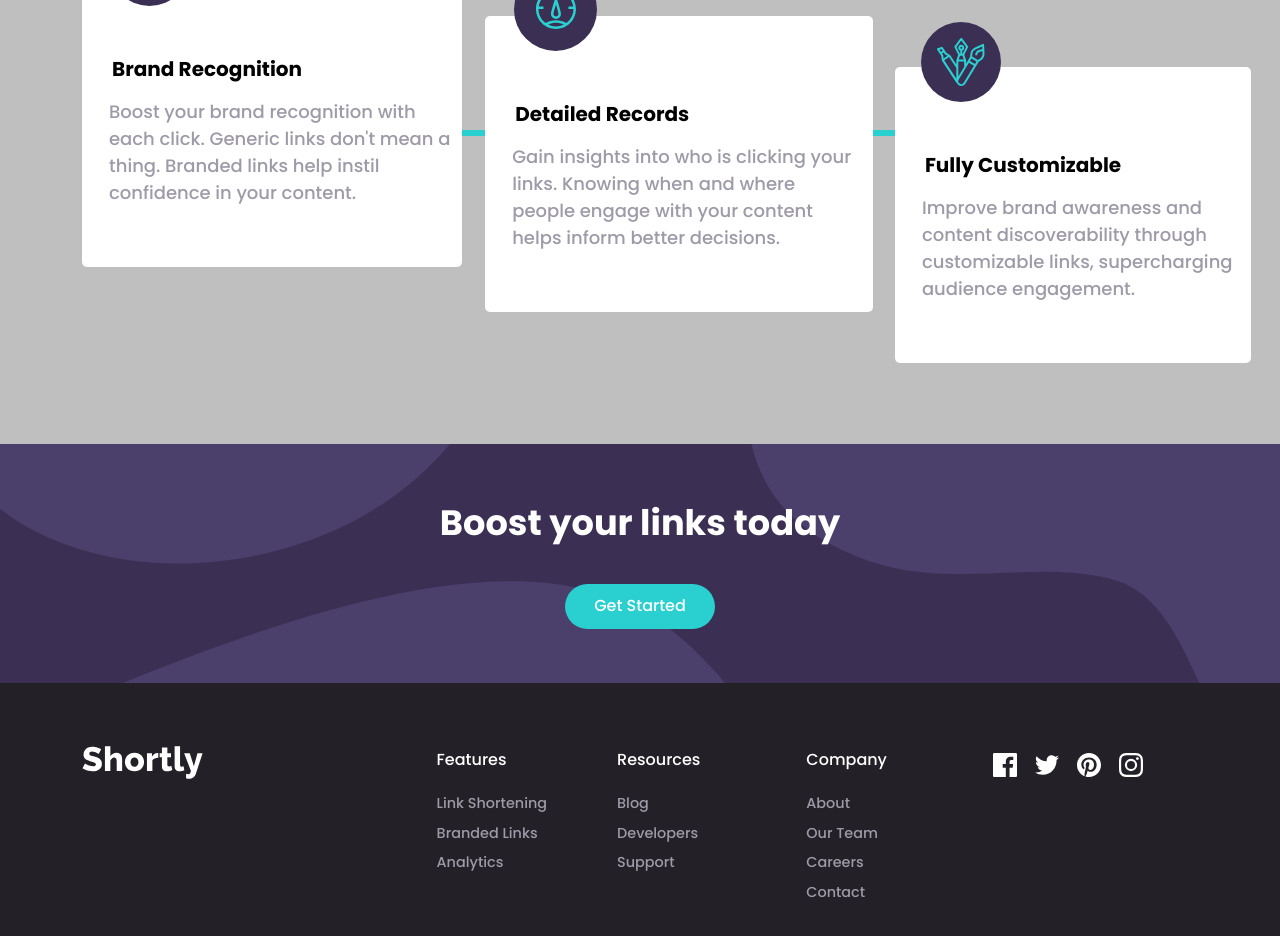
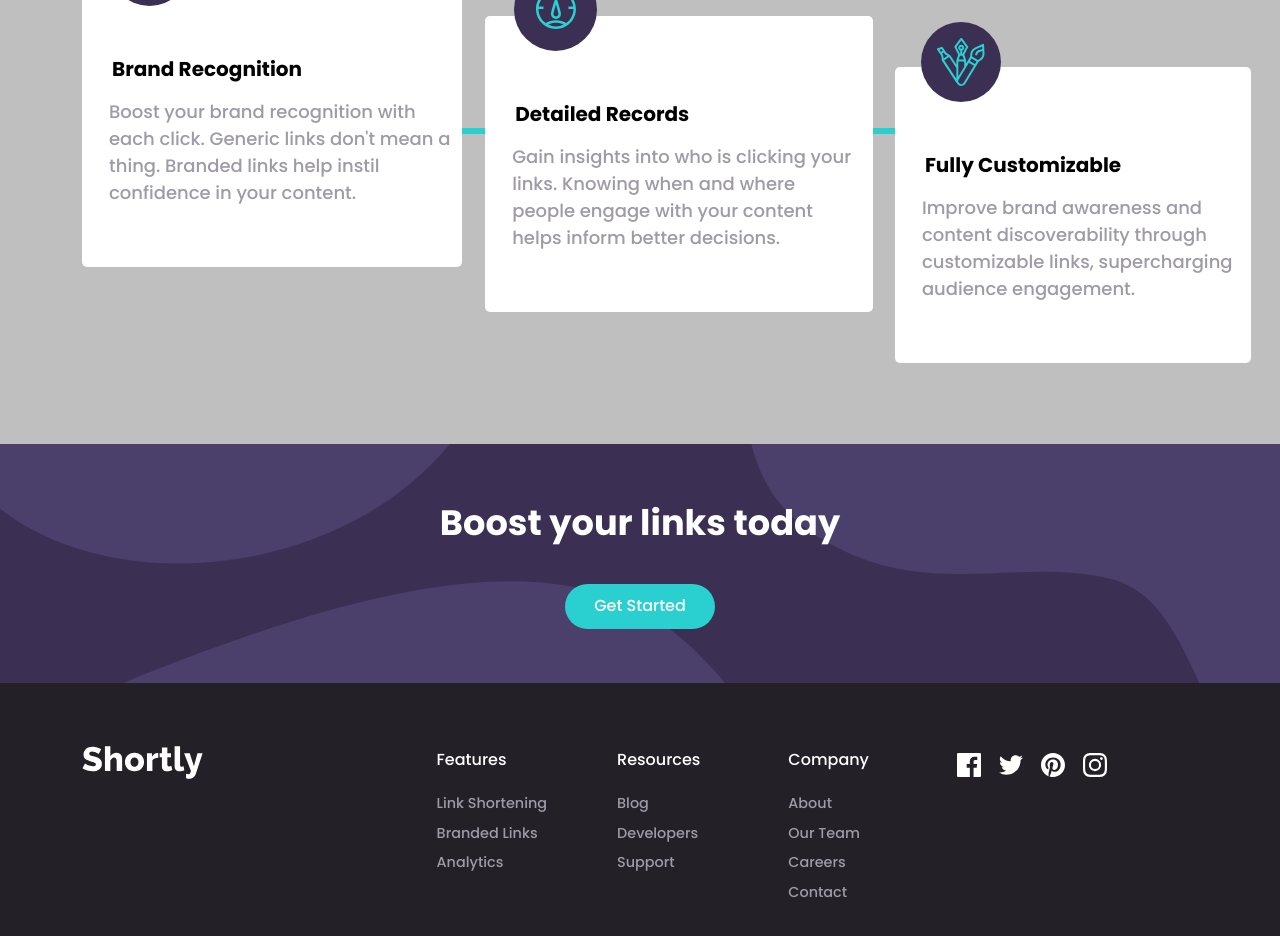
Before and after one commit to tadepoju95/react-shortly, a React (Create React App) app: page / in a window 1280 px wide. Shown: the part 1080-2016 px from the top of the page. Built offline with nearby package versions, Linux system fonts and the light colour scheme; no server answers.

Commit message:
Modified files in project folder.

```diff
--- a/src/components/main.css
+++ b/src/components/main.css
@@ -495,8 +495,8 @@ p {
 	.vertical-line {
 		transform: rotate(90deg);
 		padding-bottom: 0;
-		padding-top: 30em;
-		top: -70px;
+		padding-top: 37em;
+    top: -135px;
 	}
 
 	.circle {
@@ -533,10 +533,13 @@ p {
 		margin-left: 9.7em;
 	}
 
+	.social-icons {
+  	margin-right: -6.5em;
+	}
 
 	.text-list, .social-icons {
 		margin-top: 2.5em;
-		margin-right: 2em;
+		margin-right: 1em;
 	}
 
 	.shortly-logo {
```
